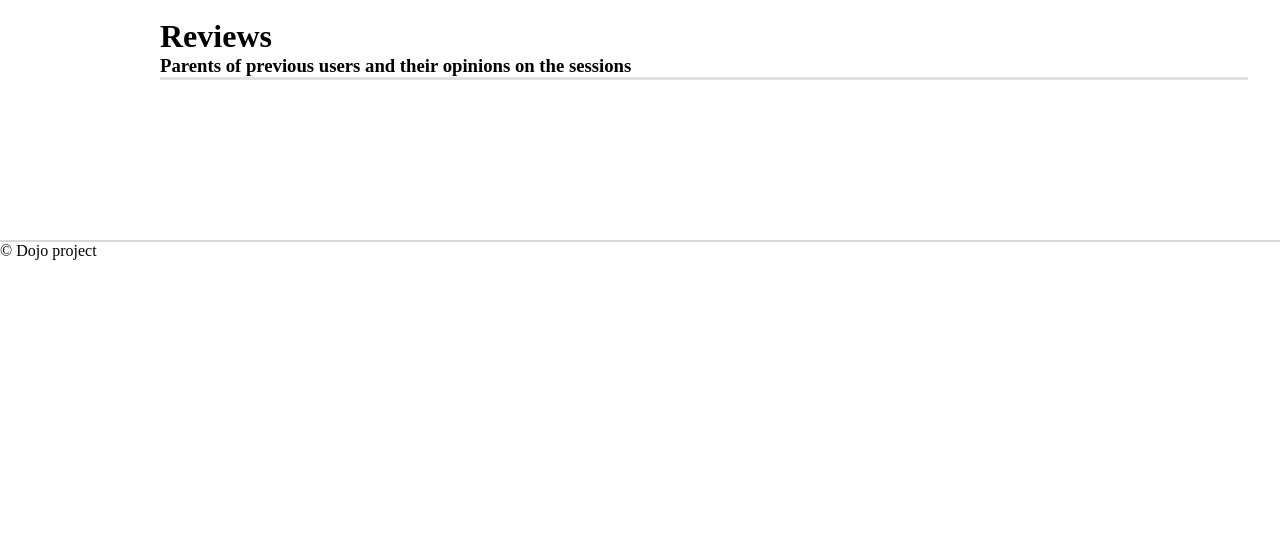
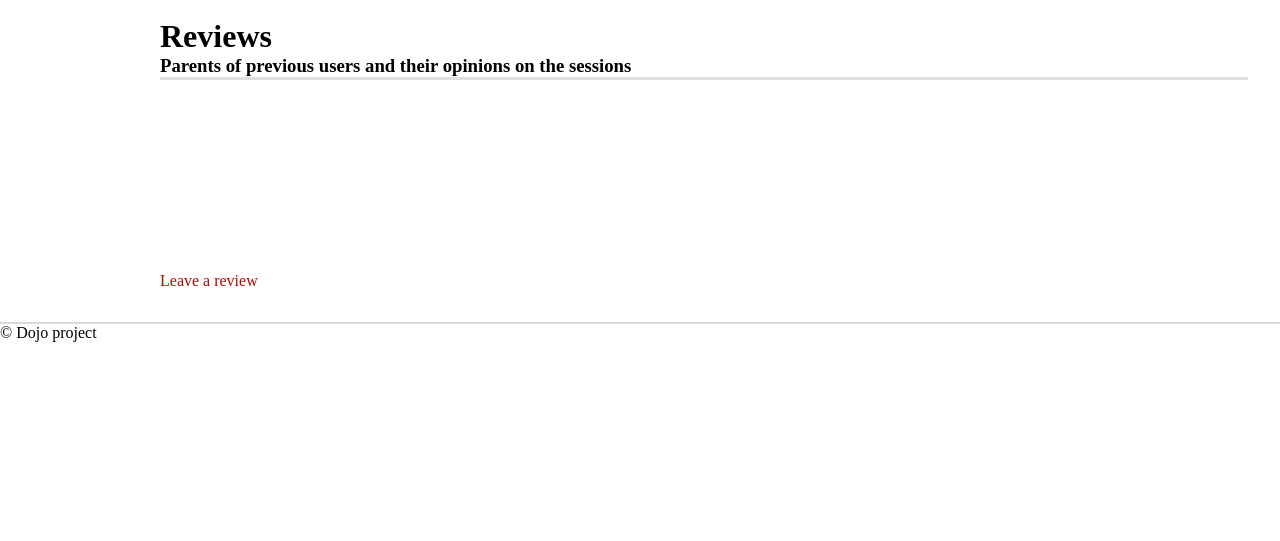
Before and after one commit to theHappyMonke/Dojo-project-prototype, a Flask app: page / in a window 1280 px wide. Shown: the part 713-1254 px from the top of the page. Run offline with Flask 3, Linux system fonts and the light colour scheme; data that the repository does not hold is empty.

Commit message:
made a button on the home page for a future review system

```diff
--- a/templates/home.html
+++ b/templates/home.html
@@ -12,6 +12,7 @@
         <h1>The Dojo Project</h1>
         {% endif %}
     </div>
+
     <div class="content">
         <h1>Reviews</h1>
         <h3>Parents of previous users and their opinions on the sessions</h3>
@@ -26,4 +27,8 @@
         </div>
         {% endfor %}
     </div>
+
+    <div class="content">
+        <a href="#">Leave a review</a>
+    </div>
 {% endblock %}
```
